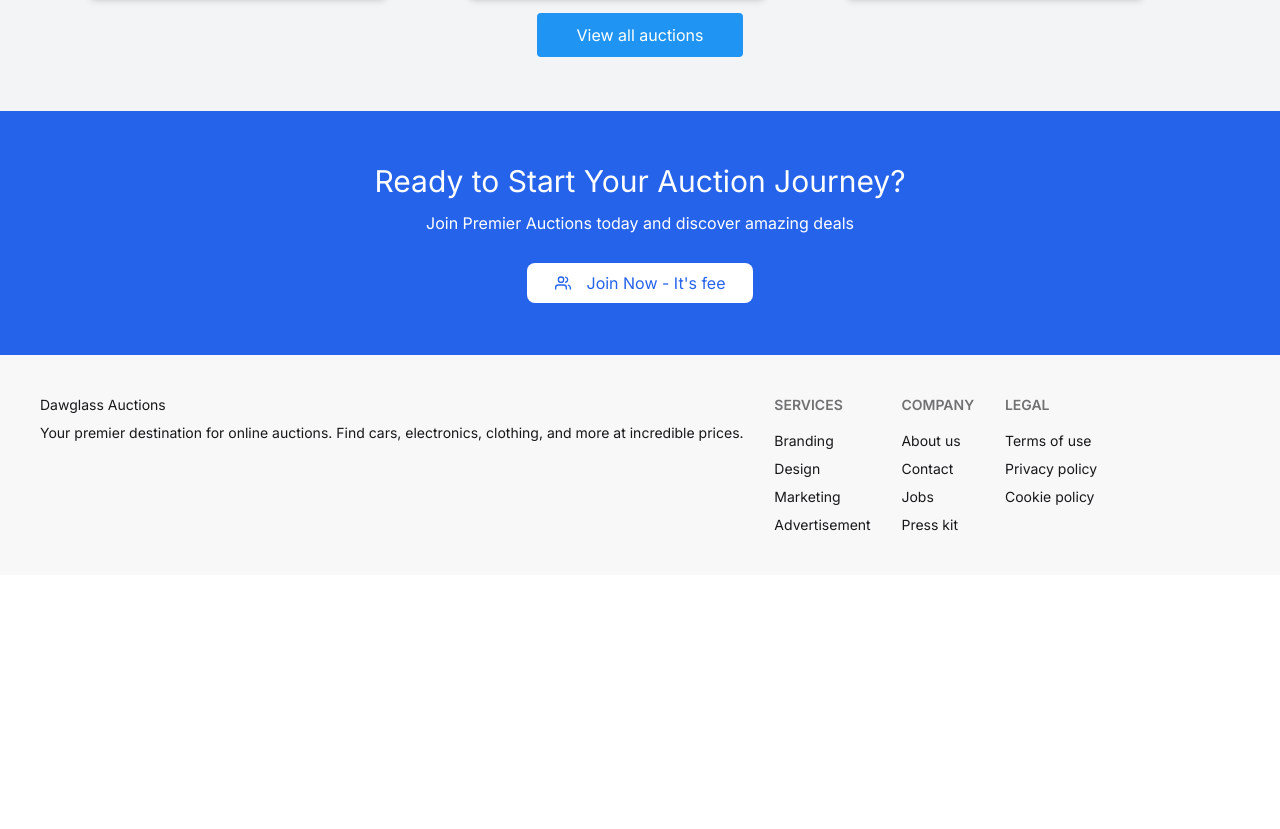
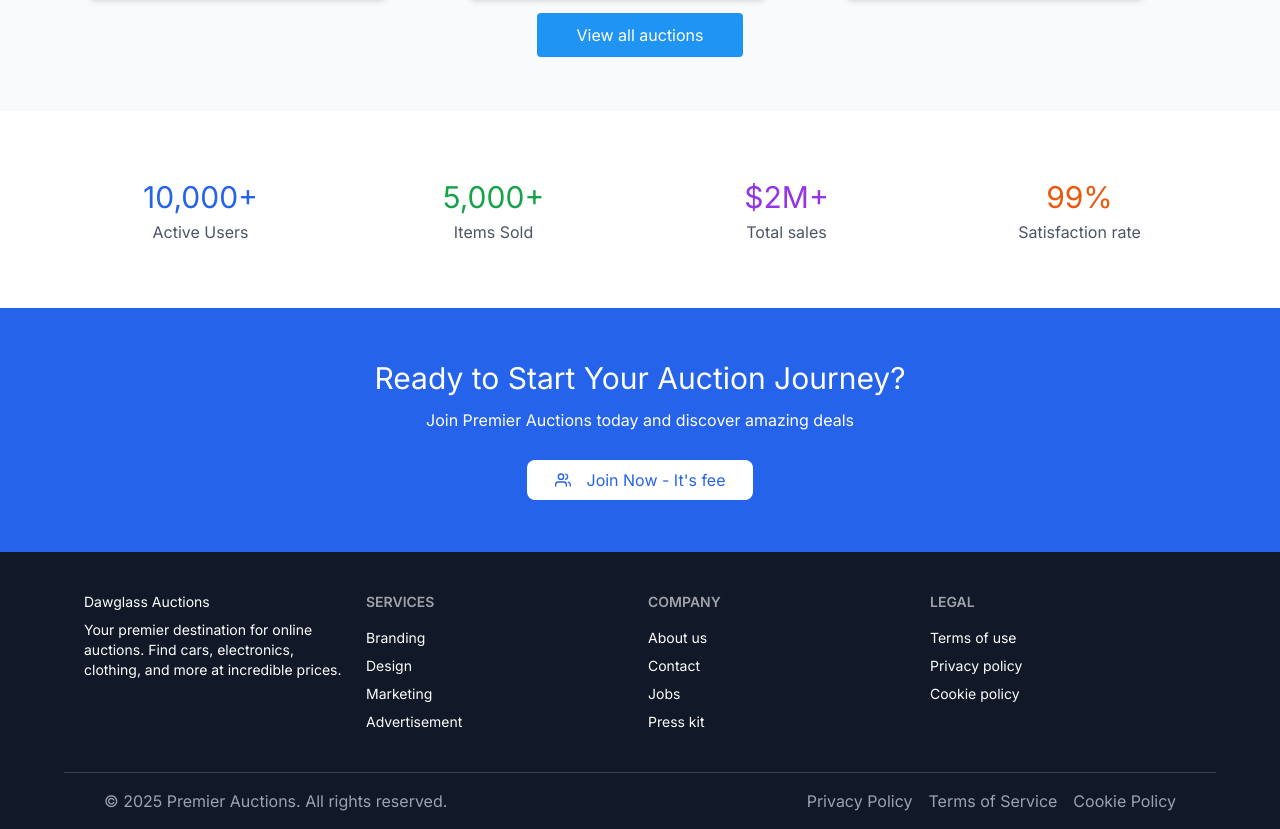
Before and after one commit to primestacks/dawglass-auctions, a React (Vite) app in the folder frontend/: page / in a window 1280 px wide. Shown: the part 2452-3281 px from the top of the page. Before the commit the page ends 3027 px from the top, so only its background shows below. Built offline with nearby package versions, Linux system fonts and the light colour scheme; data requests are answered from the project's data file.

Commit message:
Add start script to watch json-server, fix footer, add activities statistics on landing page

```diff
--- a/frontend/package.json
+++ b/frontend/package.json
@@ -4,6 +4,7 @@
   "version": "0.0.0",
   "type": "module",
   "scripts": {
+    "start:api": "json-server --watch src/data/db.json --port 5000",
     "dev": "vite",
     "build": "vite build",
     "lint": "eslint .",
--- a/frontend/src/components/Footer.jsx
+++ b/frontend/src/components/Footer.jsx
@@ -2,15 +2,15 @@ import React from "react";
 
 function Footer() {
   return (
-    <div className="bg-base-200 w-full ">
-      <footer className="max-w-6xl footer sm:footer-horizontal  text-base-content p-10">
-        <aside>
+    <div className=" w-full bg-[#111827] ">
+      <footer className="max-w-6xl mx-auto grid grid-cols-1 md:grid-cols-2 lg:grid-cols-4 footer sm:footer-horizontal  bg-[#111827] text-[#ffffff] py-10 px-5 justify-evenly">
+        <nav>
           <h2>Dawglass Auctions</h2>
           <p>
             Your premier destination for online auctions. Find cars,
             electronics, clothing, and more at incredible prices.
           </p>
-        </aside>
+        </nav>
         <nav>
           <h6 className="footer-title">Services</h6>
           <a className="link link-hover">Branding</a>
@@ -32,6 +32,17 @@ function Footer() {
           <a className="link link-hover">Cookie policy</a>
         </nav>
       </footer>
+      <div className="max-w-6xl mx-auto py-4 px-10 flex flex-col md:flex-row justify-between items-center text-[#9CA3AF] border-t border-gray-700">
+        <p>
+          &copy; {new Date().getFullYear()} Premier Auctions. All rights
+          reserved.
+        </p>
+        <div className="flex space-x-4 mt-2 md:mt-0">
+          <span>Privacy Policy</span>
+          <span>Terms of Service</span>
+          <span>Cookie Policy</span>
+        </div>
+      </div>
     </div>
   );
 }
--- a/frontend/src/pages/AuctionDetails.jsx
+++ b/frontend/src/pages/AuctionDetails.jsx
@@ -46,7 +46,7 @@ function AuctionDetails() {
       <section className="max-w-full mx-auto py-12 min-h-screen">
         <div className="max-w-6xl mx-auto mb-8 font-Inter flex flex-col md:flex-row space-x-5">
           {/* left flex */}
-          <div className="flex-1 space-y-6">
+          <div className="flex-1 space-y-6 mb-6">
             <div className="bg-white rounded-lg shadow-lg p-8">
               <img
                 src={auction.image}
--- a/frontend/src/pages/LiveAuction.jsx
+++ b/frontend/src/pages/LiveAuction.jsx
@@ -82,8 +82,7 @@ function LiveAuction() {
           </Button>
         </div>
       </section>
-
-      {/* Footer */}
+      <Footer />
     </div>
   );
 }
--- a/frontend/src/pages/home/Landing.jsx
+++ b/frontend/src/pages/home/Landing.jsx
@@ -99,7 +99,7 @@ function Landing() {
       <CategoryFilter />
 
       {/* Featured live auctions section */}
-      <section className="py-16 max-w-full mx-auto min-h-screen bg-gray-100 text-center">
+      <section className="py-16 max-w-full min-h-screen bg-[#F9FAFB] text-center">
         <div className="max-w-6xl mx-auto   ">
           <h2 className="text-3xl font-normal mb-3 text-[#111827] text-[1.875rem]">
             Featured Live Auctions
@@ -125,6 +125,29 @@ function Landing() {
       </section>
 
       {/* actitivites statistics */}
+      <section className="w-full bg-[#ffffff] py-16 ">
+        <div className="max-w-6xl mx-auto text-center font-Inter grid grid-cols-2 md:grid-cols-4 gap-5 justify-around">
+          <div className="flex flex-col">
+            <span className="text-[30px] text-[#2563EB]">10,000+ </span>
+            <span className="text-[16px] text-[#4B5563]">Active Users</span>
+          </div>
+          <div className="flex flex-col">
+            <span className="text-[30px] text-[#16A34A]">5,000+ </span>
+            <span className="text-[16px] text-[#4B5563]">Items Sold</span>
+          </div>
+          <div className="flex flex-col">
+            <span className="text-[30px] text-[#9333EA]">$2M+ </span>
+            <span className="text-[16px] text-[#4B5563]">Total sales</span>
+          </div>
+          <div className="flex flex-col">
+            <span className="text-[30px] text-[#EA580C]">99% </span>
+            <span className="text-[16px] text-[#4B5563]">
+              Satisfaction rate
+            </span>
+          </div>
+        </div>
+      </section>
+
       <section className="py-8 bg-[#2563EB] text-center">
         <div className="max-w-6xl mx-auto text-center text-[#ffffff] py-5 font-Inter">
           <h2 className="text-3xl font-normal mb-3">
```
